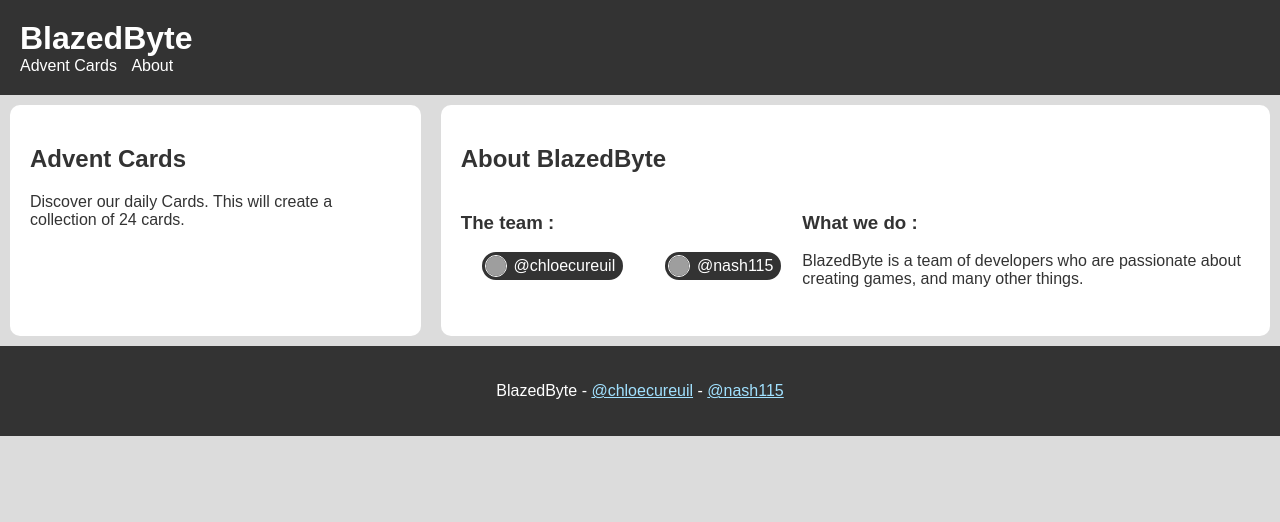
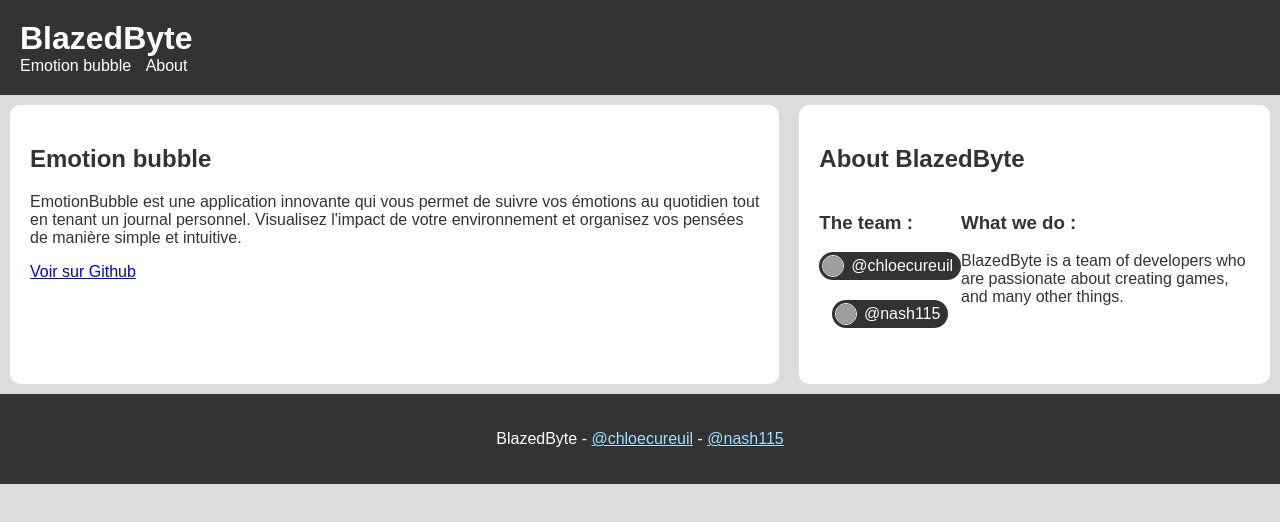
Before and after one commit to BlazedByte/BlazedByte.github.io, a plain HTML site: page index.html in a window 1280 px wide. Drawn offline with Linux system fonts and the light colour scheme; grey boxes are pictures that could not be loaded.

Commit message:
Emotion bubble

```diff
--- a/index.html
+++ b/index.html
@@ -1,5 +1,5 @@
 <!DOCTYPE html>
-<html lang="en">
+<html lang="fr">
     <head>
         <meta charset="UTF-8">
         <link rel="stylesheet" href="CSS/style.css">
@@ -12,16 +12,19 @@
             <h1>BlazedByte</h1>
             <nav>
                 <ul>
-                    <li><a href="#adventCards">Advent Cards</a></li>
+                    <li><a href="#emotionbubble">Emotion bubble</a></li>
                     <li><a href="#about">About</a></li>
                 </ul>
             </nav>
         </header>
 
         <div class="sections-container">
-            <section id="adventCards">
-                <h2>Advent Cards</h2>
-                <p>Discover our daily Cards. This will create a collection of 24 cards.</p>
+            <section id="emotionbubble">
+                <h2>Emotion bubble</h2>
+                <p>
+                    EmotionBubble est une application innovante qui vous permet de suivre vos émotions au quotidien tout en tenant un journal personnel. Visualisez l'impact de votre environnement et organisez vos pensées de manière simple et intuitive.
+                </p>
+                <a href="https://github.com/BlazedByte/EmotionBubble">Voir sur Github</a>
             </section>
             <section id="about">
                 <h2>About BlazedByte</h2>
```
